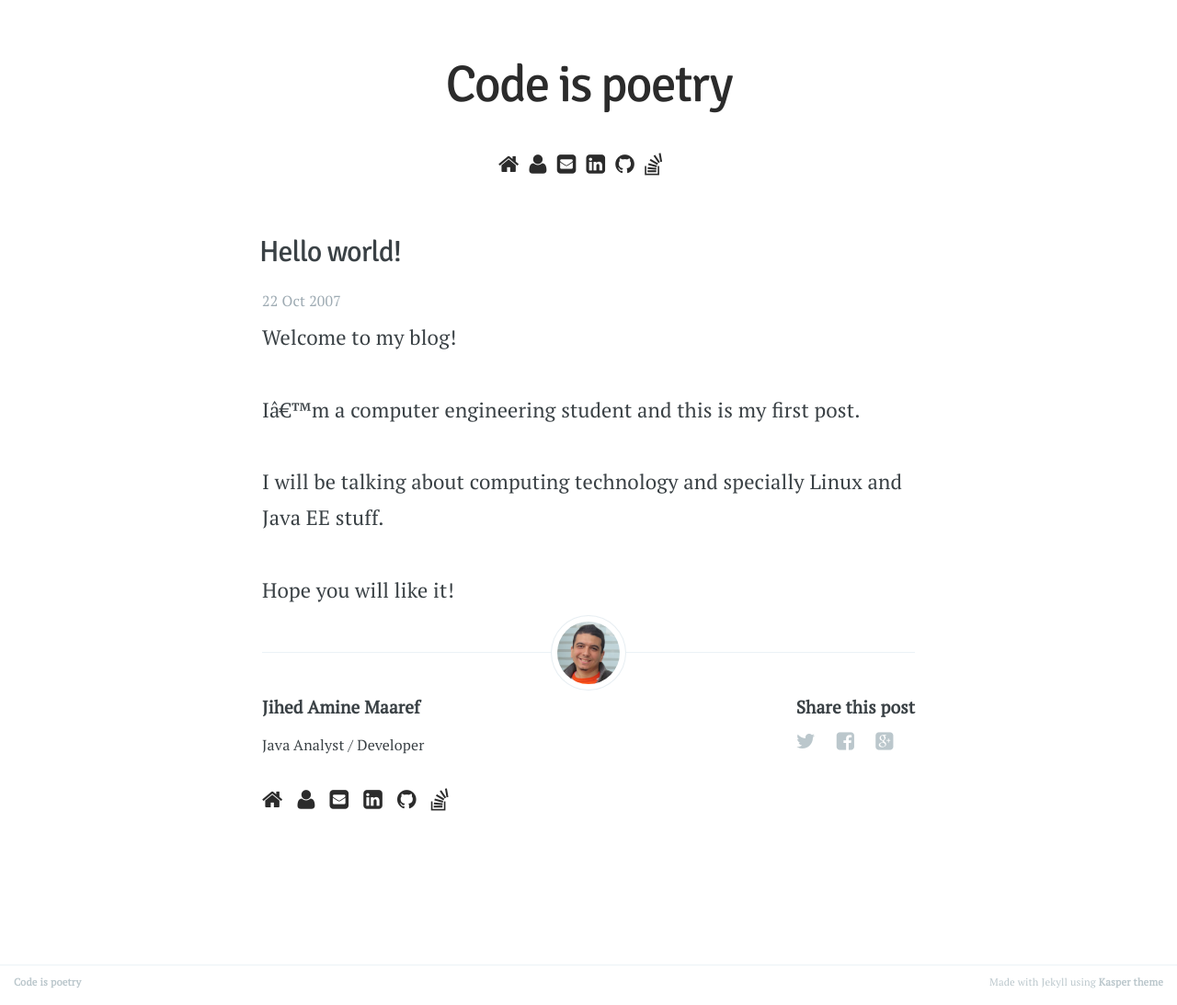
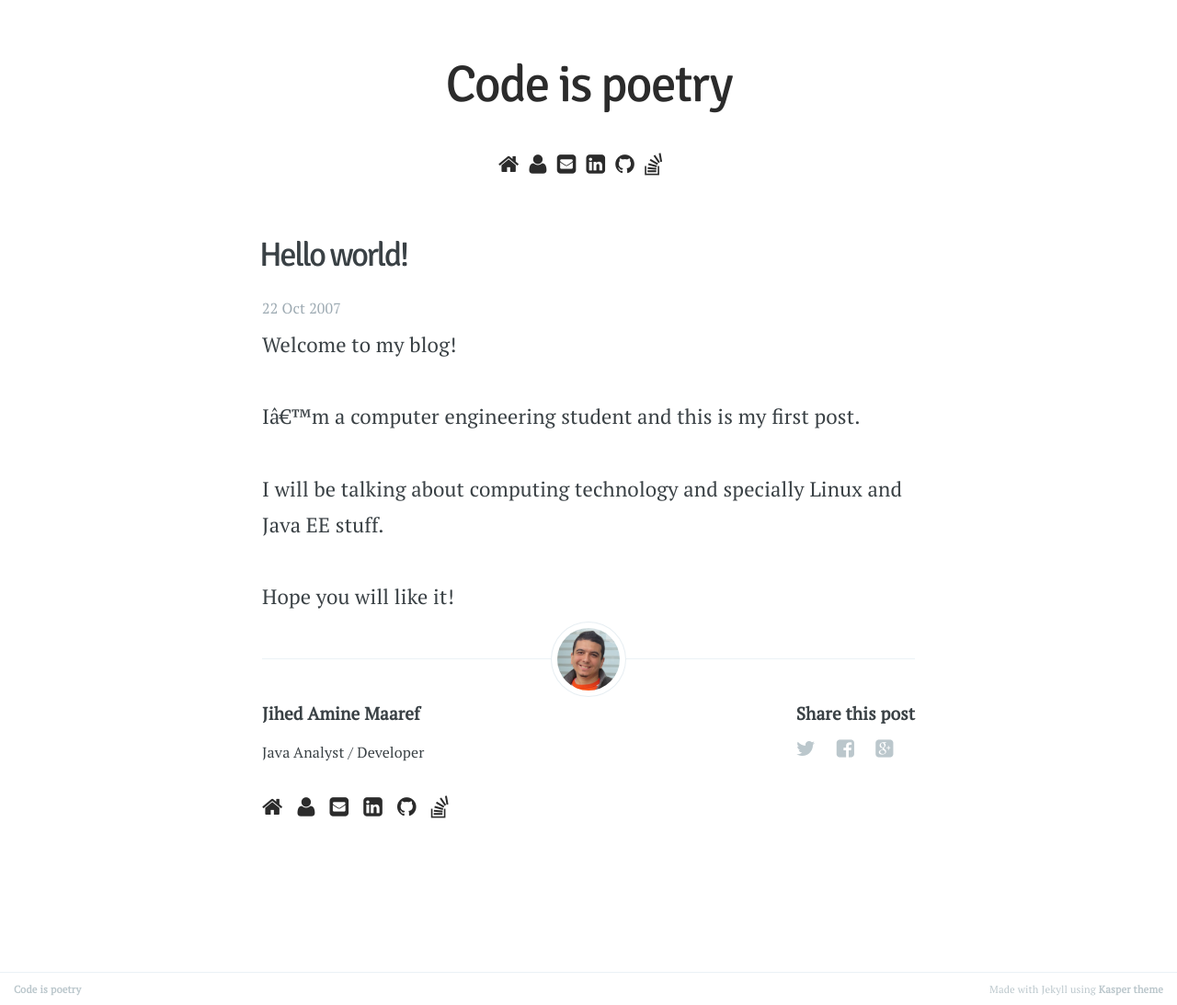
Before and after one commit to jihedamine/jihedamine.github.io, a Jekyll site: the page built from _posts/2007-10-22-hello-world.md, in a window 1280 px wide. Shown: the whole page at 92% size. Built offline with Jekyll 4.4.1, drawn with Linux system fonts in a browser that asks for light colours; Markdown is read by kramdown in place of the engine named in the settings.

Commit message:
Updated h1 font size

```diff
--- a/assets/css/screen.css
+++ b/assets/css/screen.css
@@ -235,7 +235,7 @@ h4, h5, h6 {
 }
 
 h1 {
-    font-size: 2rem;
+    font-size: 2.3rem;
     letter-spacing: -2px;
     text-indent: -3px;
 }
@@ -579,7 +579,7 @@ margin on the iframe, cause it breaks stuff. */
 
 .post-title a, h1.post-title {
     font-family: Signika, sans-serif;
-    letter-spacing: -1px;
+    letter-spacing: -2.5px;
     text-decoration: none;
     font-weight: normal;
 }
```
